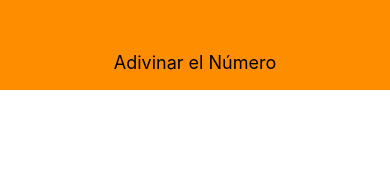
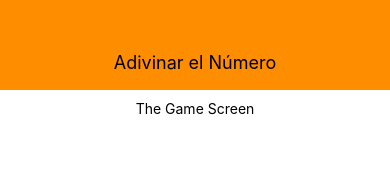
Before and after one commit to dunapanta/RN-Adivinar-Numero, a React Native app: screen / in a window 390 px wide. Shown: the top 190 px of the page. Built offline with nearby package versions, Linux system fonts and the light colour scheme.

Commit message:
Calling StartGameScreen on App

```diff
--- a/screens/StartGameScreen.js
+++ b/screens/StartGameScreen.js
@@ -4,7 +4,7 @@ import { View, Text, StyleSheet } from 'react-native'
 const StartGameScreen = () => {
     return(
         <View style={styles.screen}>
-
+            <Text>The Game Screen</Text>
         </View>
     )
 }
```
